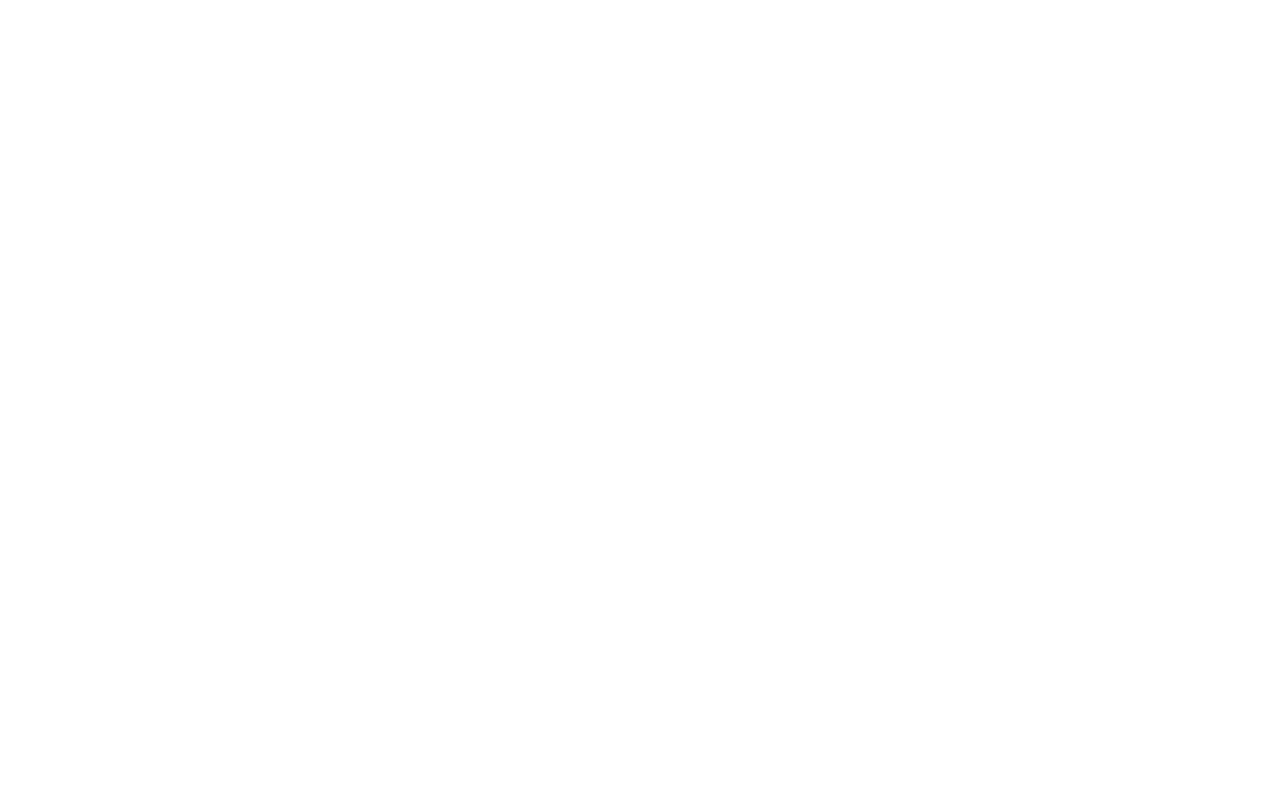
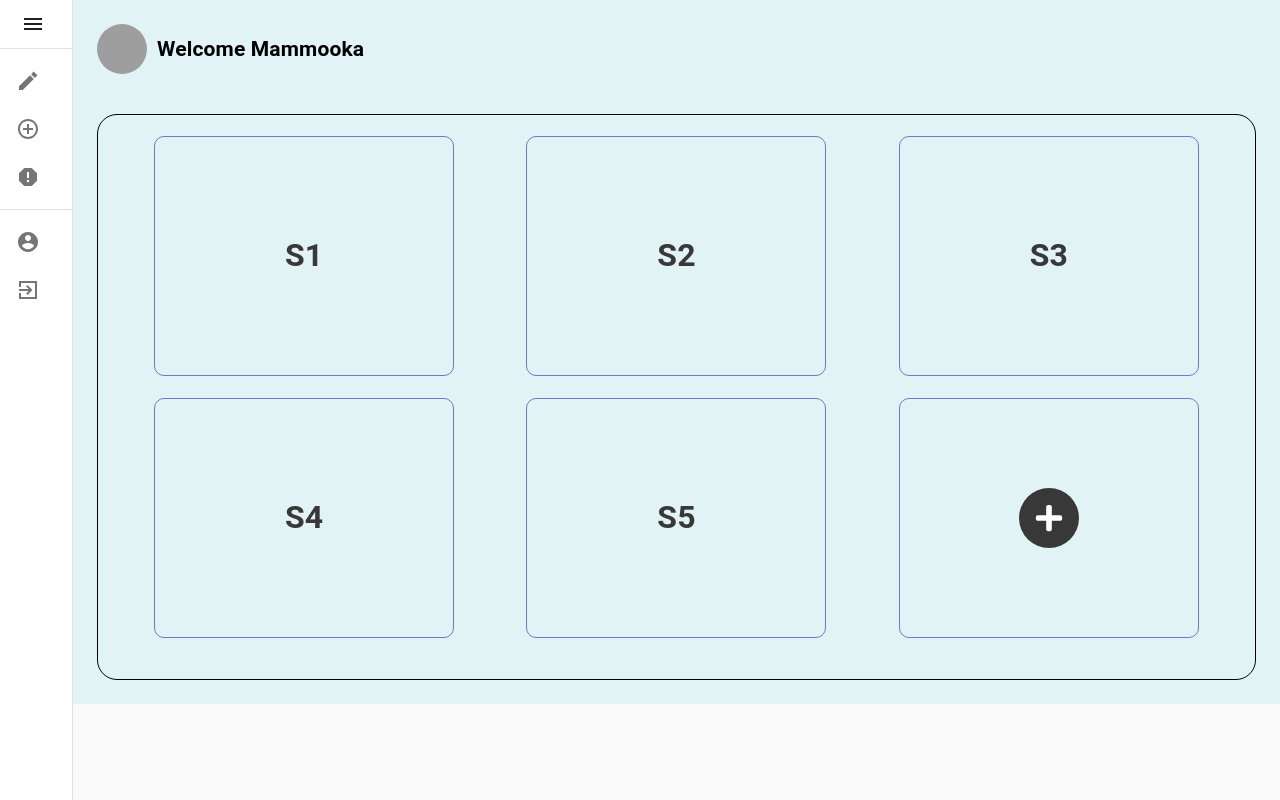
Before and after one commit to geebee49/classroom-front, a React (Create React App) app: page /mainpage in a window 1280 px wide. Built offline with nearby package versions, Linux system fonts and the light colour scheme; grey boxes are pictures that could not be loaded.

Commit message:
Main Page

```diff
--- a/package.json
+++ b/package.json
@@ -4,6 +4,7 @@
   "private": true,
   "dependencies": {
     "@material-ui/core": "^4.12.3",
+    "@material-ui/icons": "^4.11.2",
     "@material-ui/lab": "^4.0.0-alpha.60",
     "@testing-library/jest-dom": "^5.11.4",
     "@testing-library/react": "^11.1.0",
--- a/src/App.js
+++ b/src/App.js
@@ -5,6 +5,7 @@ import login from './components/login';
 import Student from './components/edit';
 import signup from './components/signup';
 import Welcome from './components/welcome';
+import MiniDrawer from './components/bleh';
 
 
 function App() {
@@ -15,7 +16,10 @@ function App() {
       <div>
         <Route path='/login' component={login}></Route>
         <Route path='/edit' component={Student}></Route>
+        <Route path='/signup' component={signup}></Route>
         <Route path='/welcome' component={Welcome}></Route>
+        <Route path='/mainpage' component={MiniDrawer}></Route>
+
       </div>
     </BrowserRouter>
     </div>
--- /dev/null
+++ b/src/components/bleh.js
@@ -0,0 +1,175 @@
+
+import React from 'react';
+import clsx from 'clsx';
+import { makeStyles, useTheme } from '@material-ui/core/styles';
+import Drawer from '@material-ui/core/Drawer';
+import AppBar from '@material-ui/core/AppBar';
+import List from '@material-ui/core/List';
+import CssBaseline from '@material-ui/core/CssBaseline';
+import Divider from '@material-ui/core/Divider';
+import IconButton from '@material-ui/core/IconButton';
+import MenuIcon from '@material-ui/icons/Menu';
+import ChevronLeftIcon from '@material-ui/icons/ChevronLeft';
+import ChevronRightIcon from '@material-ui/icons/ChevronRight';
+import ListItem from '@material-ui/core/ListItem';
+import ListItemIcon from '@material-ui/core/ListItemIcon';
+import ListItemText from '@material-ui/core/ListItemText';
+import Classes from "../components/classes";
+import "./styles/student.css"
+import ExitToAppSharpIcon from '@material-ui/icons/ExitToAppSharp';
+import AccountCircleSharpIcon from '@material-ui/icons/AccountCircleSharp';
+import EditSharpIcon from '@material-ui/icons/EditSharp';
+import ReportSharpIcon from '@material-ui/icons/ReportSharp';
+import ControlPointSharpIcon from '@material-ui/icons/ControlPointSharp';
+import ChevronLeftSharpIcon from '@material-ui/icons/ChevronLeftSharp';
+
+const drawerWidth = 240;
+
+const useStyles = makeStyles((theme) => ({
+  root: {
+    display: 'flex',
+    backgroundColor: "#e2f3f5"
+  },
+  appBarShift: {
+    marginLeft: drawerWidth,
+    width: `calc(100% - ${drawerWidth}px)`,
+    transition: theme.transitions.create(['width', 'margin'], {
+      easing: theme.transitions.easing.sharp,
+      duration: theme.transitions.duration.enteringScreen,
+    }),
+  },
+  menuButton: {
+    marginRight: -5,
+  },
+  hide: {
+    display: 'none',
+  },
+  drawer: {
+    width: drawerWidth,
+    flexShrink: 0,
+    whiteSpace: 'nowrap',
+  },
+  drawerOpen: {
+    width: drawerWidth,
+    transition: theme.transitions.create('width', {
+      easing: theme.transitions.easing.sharp,
+      duration: theme.transitions.duration.enteringScreen,
+    }),
+  },
+  drawerClose: {
+    transition: theme.transitions.create('width', {
+      easing: theme.transitions.easing.sharp,
+      duration: theme.transitions.duration.leavingScreen,
+    }),
+    overflowX: 'hidden',
+    width: theme.spacing(7) + 1,
+    [theme.breakpoints.up('sm')]: {
+      width: theme.spacing(9) + 1,
+    },
+  },
+
+  content: {
+    flexGrow: 1,
+    padding: theme.spacing(3),
+  },
+}));
+
+export default function MiniDrawer() {
+  const classes = useStyles();
+  const theme = useTheme();
+  const [open, setOpen] = React.useState(false);
+
+  const handleDrawerOpen = () => {
+    setOpen(true);
+  };
+
+  const handleDrawerClose = () => {
+    setOpen(false);
+  };
+
+  return (
+    <div className={classes.root}>
+      <CssBaseline />
+      <AppBar
+        position="fixed"
+        className={clsx(classes.appBar, {
+          [classes.appBarShift]: open,
+        })}
+      >
+
+      </AppBar>
+      <Drawer
+        variant="permanent"
+        className={clsx(classes.drawer, {
+          [classes.drawerOpen]: open,
+          [classes.drawerClose]: !open,
+        })}
+        classes={{
+          paper: clsx({
+            [classes.drawerOpen]: open,
+            [classes.drawerClose]: !open,
+          }),
+        }}
+      >
+         <IconButton
+            color="inherit"
+            aria-label="open drawer"
+            onClick={handleDrawerOpen}
+            edge="start"
+            className={clsx(classes.menuButton, {
+              [classes.hide]: open,
+            })}
+          >
+            <MenuIcon />
+
+          </IconButton>
+        <div className={classes.toolbar}>
+          <IconButton onClick={handleDrawerClose} className={clsx(classes.menuButton, {
+              [classes.hide]: !open,
+            })}>
+              <ChevronLeftSharpIcon />
+          </IconButton>
+        </div>
+        <Divider />
+        <List>
+        <ListItem button key={'Edit Profile'}>
+              <ListItemIcon><EditSharpIcon /></ListItemIcon>
+              <ListItemText primary={'Edit Profile'} />
+            </ListItem>
+            <ListItem button key={'Join A Classroom'}>
+              <ListItemIcon><ControlPointSharpIcon /></ListItemIcon>
+              <ListItemText primary={'Join A Classroom'} />
+            </ListItem>
+            <ListItem button key={'Report An Issue'}>
+              <ListItemIcon><ReportSharpIcon /></ListItemIcon>
+              <ListItemText primary={'Report An Issue'} />
+            </ListItem>
+        </List>
+        <Divider />
+        <List>
+            <ListItem button key={'My Account'}>
+              <ListItemIcon><AccountCircleSharpIcon /></ListItemIcon>
+              <ListItemText primary={'My Account'} />
+            </ListItem>
+            <ListItem button key={'Log Out'}>
+              <ListItemIcon><ExitToAppSharpIcon /></ListItemIcon>
+              <ListItemText primary={'Log Out'} />
+            </ListItem>
+        </List>
+      </Drawer>
+      <main className={classes.content}>
+      <div>
+        <div id="student-page">
+          <div className="intro">
+            <img src="https://in.bmscdn.com/iedb/artist/images/website/poster/large/mammootty_1340_29-07-2016_11-43-24.jpg"  alt="Greatest actor after mohanlal" width="50px" height=" 50px"/>
+            <h2>Welcome Mammooka</h2>
+          </div>
+          </div>
+        <Classes />
+      </div>
+    </main>
+    </div>
+
+  );
+
+}
--- /dev/null
+++ b/src/components/classes.js
@@ -0,0 +1,35 @@
+import "./styles/classes.css"
+import { FaPlus } from "react-icons/fa";
+
+function Classes() {
+  return (
+    <div className="classrooms">
+    <div className="try">
+      <div className="class plus" style={{ background: "#e2f3f5" }}>
+        <h2>S1</h2>
+      </div>
+      <div className="class plus" style={{ background: "#e2f3f5" }}>
+        <h2>S2</h2>
+      </div>
+      <div className="class plus" style={{ background: "#e2f3f5" }}>
+        <h2>S3</h2>
+      </div>
+      </div>
+      <div className="try">
+      <div className="class plus" style={{ background: "#e2f3f5" }}>
+        <h2>S4</h2>
+      </div>
+      <div className="class plus" style={{ background: "#e2f3f5" }}>
+        <h2>S5</h2>
+      </div>
+      <div className="class plus" style={{ background: "#e2f3f5" }}>
+      <div className="add-class">
+          <FaPlus color="white" size={30} style={{ cursor: "pointer" }} />
+        </div>
+      </div>
+      </div>
+    </div>
+  );
+}
+
+export default Classes;
--- /dev/null
+++ b/src/components/styles/classes.css
@@ -0,0 +1,54 @@
+.class {
+    width: 300px;
+    height: 30vh;
+    background-color: #92adb0;
+    margin: 1px;
+    border-radius: 10px;
+    border: 1px solid rgb(119, 119, 199);
+    cursor: pointer;
+  }
+
+  .try {
+    display: flex;
+    justify-content: space-around;
+    margin-bottom: 20px;
+  }
+
+  .classrooms {
+    border: 1px solid black;
+    border-radius: 20px;
+    padding: 20px ;
+  }
+
+  .class h2 {
+    font-size: 2rem;
+    color: #383838;
+    -webkit-text-stroke: 0px rgb(94, 90, 90);
+  }
+  .add-class {
+    width: 60px;
+    height: 60px;
+    border-radius: 100%;
+    background-color: #383838;
+    position: relative;
+  }
+  .add-class svg {
+    position: absolute;
+    top: 50%;
+    left: 50%;
+    transform: translate(-50%, -50%);
+  }
+
+
+
+  .plus {
+    grid-area: plus;
+
+    display: grid;
+    place-items: center;
+  }
+
+  .add-class {
+    display: grid;
+    place-items: center;
+  }
--- /dev/null
+++ b/src/components/styles/student.css
@@ -0,0 +1,24 @@
+.student-page {
+    display: flex;
+    justify-content: center;
+    align-items: flex-start;
+  }
+  .welcome-student {
+    display: flex;
+    justify-content: center;
+    align-items: flex-start;
+  }
+
+  .intro {
+    display: flex;
+    margin-bottom:40px ;
+  }
+
+  h2 {
+    margin: 10px;
+    color: black;
+  }
+
+  img {
+    border-radius: 50%;
+  }
```
Also changed, not shown: 2 other files (tests, documents, lock files or other folders).
